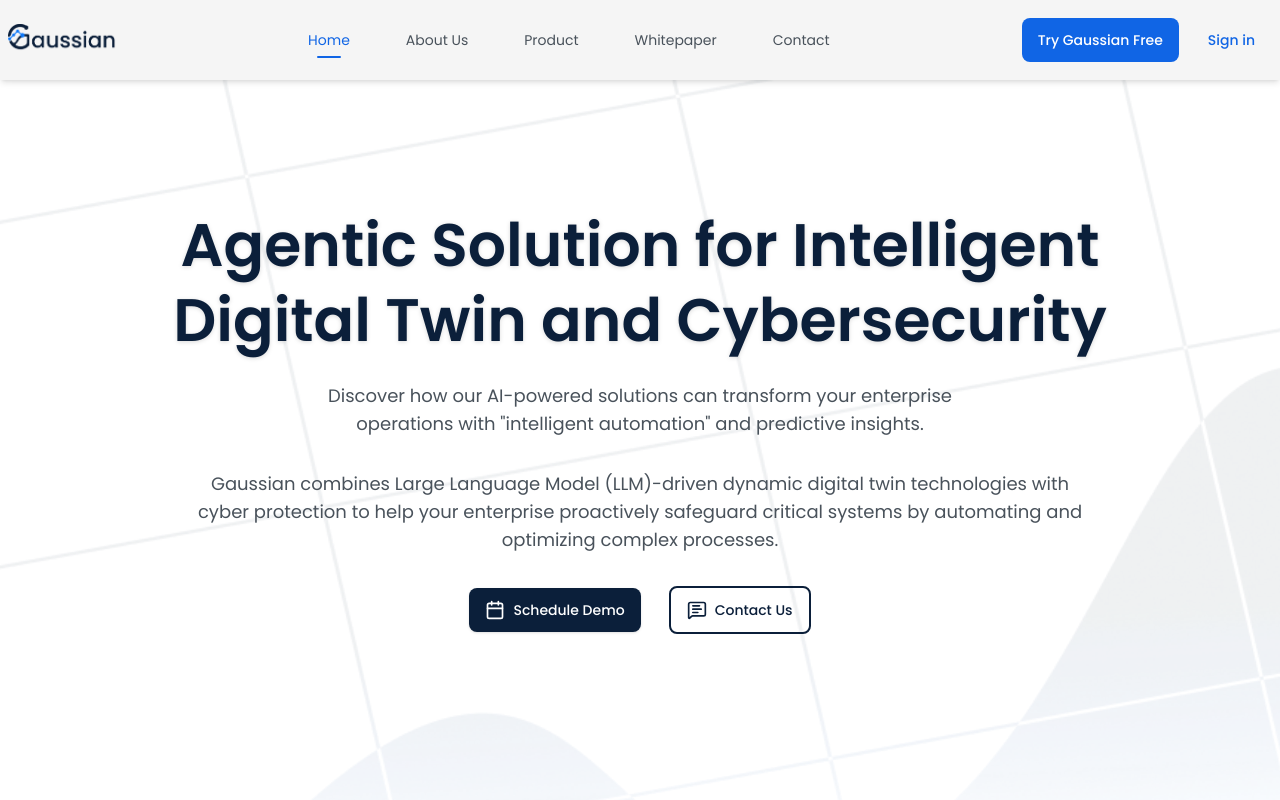
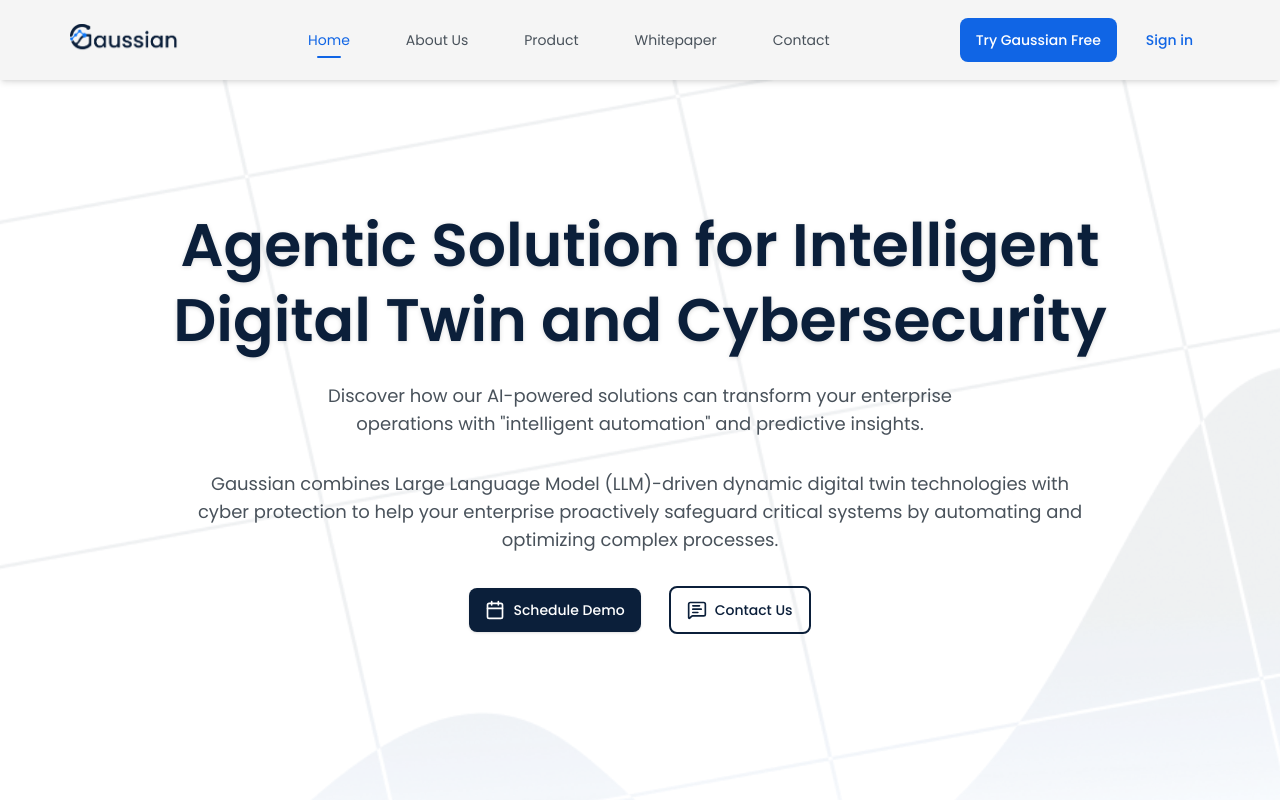
Before and after one commit to GaussianID/GaussianID.github.io, a Next.js app: page / in a window 1280 px wide. Shown: the top 800 px of the page. Built offline with nearby package versions, Linux system fonts and the light colour scheme.

Commit message:
fix(navbar): fix margin padding

```diff
--- a/src/components/NavBar.tsx
+++ b/src/components/NavBar.tsx
@@ -135,7 +135,7 @@
           ${className}
         `}
       >
-        <nav className="max-w-7xl mx-auto px-4 lg:px-2">
+        <nav className="px-4 md:px-[70px]">
           <div className="flex items-center justify-between h-20">
             {/* Logo */}
             <Link
@@ -254,7 +254,7 @@
           boxShadow: '0px 1px 10px 0px rgba(0, 0, 0, 0.12), 0px 4px 5px 0px rgba(0, 0, 0, 0.14), 0px 2px 4px 0px rgba(0, 0, 0, 0.2)'
         }}
       >
-        <div className="px-4 py-4">
+        <div className="px-4 md:px-[70px] py-4">
           {/* Mobile Header */}
           <div className="flex items-center justify-between mb-7">
             <Link
```
